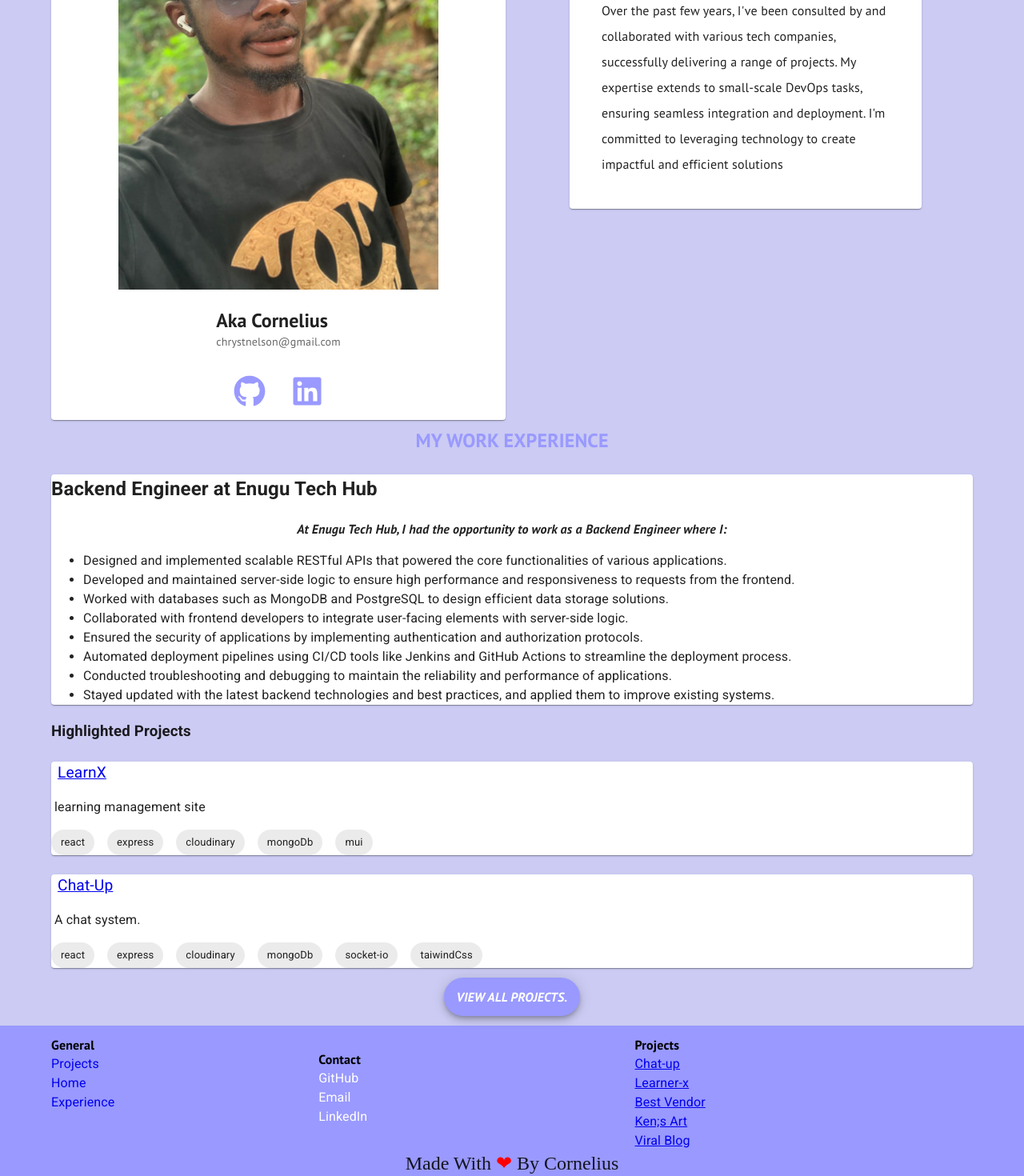
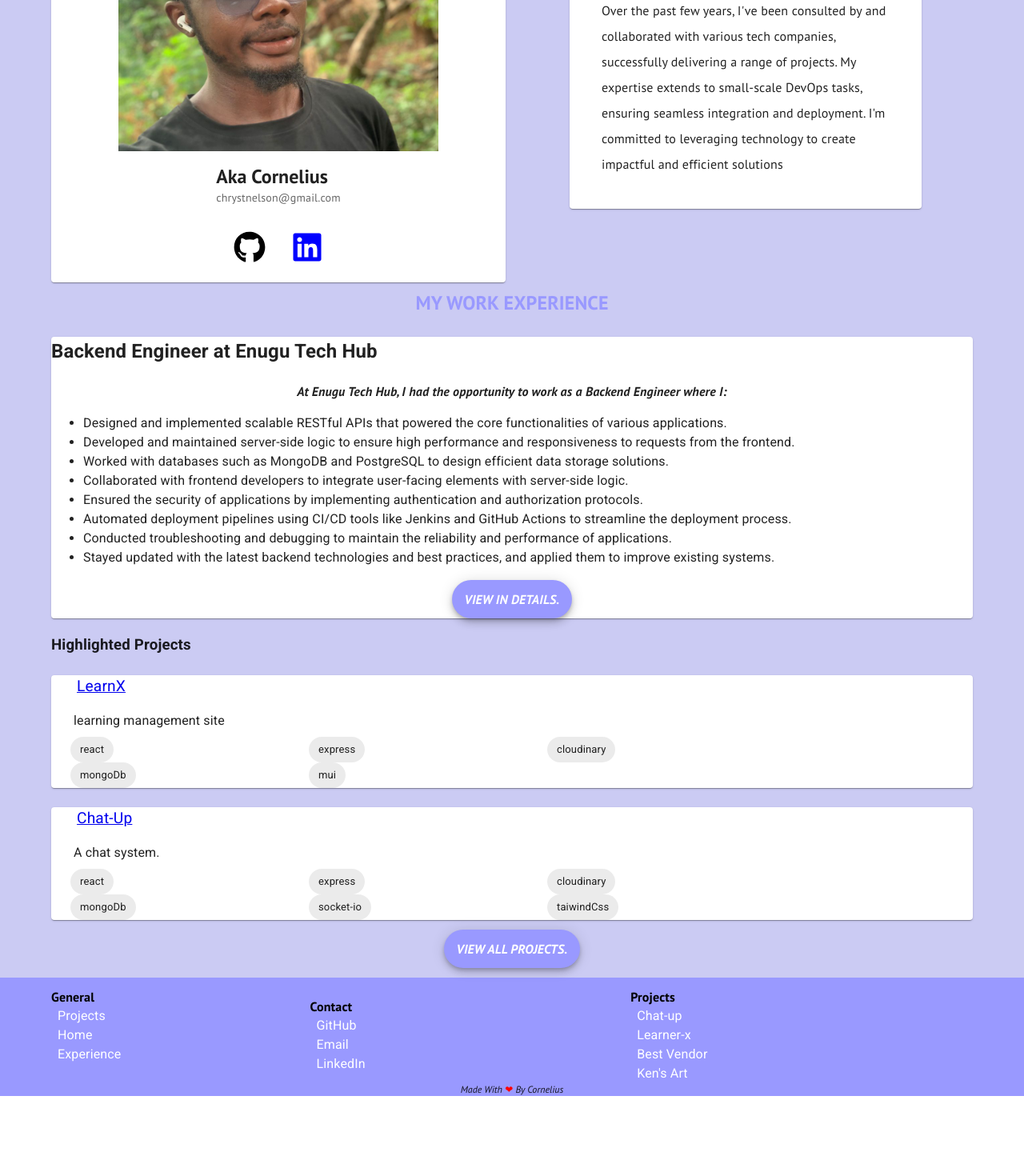
Before and after one commit to ChigoLite/porfolio, a Next.js app: page / in a window 1280 px wide. Shown: the part 381-1851 px from the top of the page at 80% size. After the commit the page ends 1751 px from the top, so only its background shows below. Built offline with nearby package versions, Linux system fonts and the light colour scheme.

Commit message:
switch to nice ui updated some links

```diff
--- a/Components/home/footer.js
+++ b/Components/home/footer.js
@@ -19,23 +19,25 @@ const Footer = () => {
             <Box>
               <Typography
                 className="contactName"
-                gutterButtom
                 sx={{
                   color: "black",
                   fontFamily: "sans_bold",
+                  paddingTop: "12px",
                 }}
               >
                 Contact
               </Typography>
               <div className="contacts">
                 <div>
-                  <a href="#">GitHub</a>
+                  <a href="https://github.com/ChigoLite">GitHub</a>
                 </div>
                 <div>
                   <a href={`mailto:chrystnelson@gmail.com`}>Email</a>
                 </div>
                 <div>
-                  <a href="#">LinkedIn</a>
+                  <a href="https://www.linkedin.com/in/aka-cornelius-489835252">
+                    LinkedIn
+                  </a>
                 </div>
               </div>
             </Box>
@@ -48,7 +50,7 @@ const Footer = () => {
                   sx={{
                     color: "black",
                     fontFamily: "sans_bold",
-                    marginTop: "12px",
+                    paddingTop: "12px",
                   }}
                 >
                   General
@@ -68,25 +70,24 @@ const Footer = () => {
                   sx={{
                     color: "black",
                     fontFamily: "sans_bold",
-                    marginTop: "12px",
+                    paddingTop: "12px",
                   }}
                 >
                   Projects
                 </Typography>
                 <Typography component="div">
-                  <a href="#">Chat-up</a>
+                  <a href="https://chat-up-beta.vercel.app/">Chat-up</a>
                 </Typography>
                 <Typography component="div">
-                  <a href="#">Learner-x</a>
+                  <a href="https://learner-x.vercel.app/">Learner-x</a>
                 </Typography>
                 <Typography component="div">
-                  <a href="#">Best Vendor</a>
+                  <a href="https://e-commerce-brown-eta.vercel.app/">
+                    Best Vendor
+                  </a>
                 </Typography>
                 <Typography component="div">
-                  <a href="#">Ken;s Art</a>
-                </Typography>
-                <Typography component="div">
-                  <a href="#">Viral Blog</a>
+                  <a href="https://ken-s-art.vercel.app/">Ken's Art</a>
                 </Typography>
               </Box>
             </Box>
@@ -99,7 +100,8 @@ const Footer = () => {
               sx={{
                 textAlign: "center",
                 textTransform: "capitalize",
-                fontFamily: "sans_BoltItalic",
+                fontFamily: "sans_italic",
+                fontSize: "12px",
               }}
             >
               made with <span style={{ color: "red" }}> ❤ </span> by cornelius
--- a/Components/home/landingpage.js
+++ b/Components/home/landingpage.js
@@ -18,6 +18,7 @@ import { FaGithub, FaLinkedin, FaLiraSign } from "react-icons/fa";
 import Image from "next/image";
 import { WorkEx } from "./workEx";
 import { ProjectsInfo } from "./projectInfo";
+import Link from "next/link";
 const Landingpage = () => {
   let result = ProjectsInfo.reduce((acc, user) => {
     if (user.rank >= 20) {
@@ -40,15 +41,17 @@ const Landingpage = () => {
                 }}
               >
                 <CardMedia sx={{ width: 400 }} title="Aka Cornelius">
+                  <Box sx={{ width: 400, height: 360, overflow: "hidden" }}>
                     <Image
                       src={developer}
                       width={400}
                       objectFit="cover"
                       objectPosition="contain"
                       alt="cornelius"
-                    height={200}
+                      height={320}
                       layout="responsive"
                     />
+                  </Box>
                 </CardMedia>
                 <CardContent>
                   <Typography
@@ -68,10 +71,14 @@ const Landingpage = () => {
                 </CardContent>
                 <CardActions>
                   <Button size="large">
-                    <FaGithub style={{ fontSize: "40px" }} />
+                    <a href="https://github.com/ChigoLite">
+                      <FaGithub style={{ fontSize: "40px", color: "black" }} />
+                    </a>
                   </Button>
                   <Button size="large">
-                    <FaLinkedin style={{ fontSize: "40px" }} />
+                    <a href="https://www.linkedin.com/in/aka-cornelius-489835252">
+                      <FaLinkedin style={{ fontSize: "40px", color: "blue" }} />
+                    </a>
                   </Button>
                 </CardActions>
               </Card>
@@ -130,21 +137,44 @@ const Landingpage = () => {
           <h3 className="workEx">my work experience</h3>
           <Paper>
             <WorkEx />
+            <Box
+              sx={{
+                display: "flex",
+                justifyContent: "center",
+                alignItem: "center",
+                textTransform: "capitalize",
+                marginTop: "12px",
+              }}
+            >
+              <Fab variant="extended" color="primary">
+                <Link href="/experience">
+                  <Typography
+                    sx={{ fontFamily: "sans_BoldItalic", color: "white" }}
+                  >
+                    View in Details.
+                  </Typography>
+                </Link>
+              </Fab>
+            </Box>
           </Paper>
           <Box>
             <h3>Highlighted Projects</h3>
             {result.map((project) => {
               return (
-                <Paper sx={{ marginTop: 3 }} key={project.name}>
-                  <a className="projectLink" href="#">
+                <Paper sx={{ paddingLeft: 3, marginTop: 3 }} key={project.name}>
+                  <a className="projectLink" href={project.link}>
                     {project.name}
                   </a>
                   <p style={{ paddingLeft: 4 }}>{project.category}</p>
-                  <Stack direction="row" spacing={2}>
+                  <Grid container rowSpacing={1} columnGap={2}>
                     {project.language.map((lang) => {
-                      return <Chip key={lang} label={lang} />;
+                      return (
+                        <Grid key={lang} xs={4} sm={4} md={3}>
+                          <Chip key={lang} label={lang} />
+                        </Grid>
+                      );
                     })}
-                  </Stack>
+                  </Grid>
                 </Paper>
               );
             })}
@@ -158,11 +188,13 @@ const Landingpage = () => {
               }}
             >
               <Fab variant="extended" color="primary">
+                <Link href="/projects">
                   <Typography
                     sx={{ fontFamily: "sans_BoldItalic", color: "white" }}
                   >
                     view all projects.
                   </Typography>
+                </Link>
               </Fab>
             </Box>
           </Box>
--- a/Components/home/navbar.js
+++ b/Components/home/navbar.js
@@ -25,7 +25,7 @@ const Navbar = () => {
             <Box>
               {navItems.map((item) => (
                 <Button key={item} sx={{ color: "#fff" }}>
-                  {item}
+                  <Link href="/projects">{item}</Link>
                 </Button>
               ))}
             </Box>
--- a/Components/home/projectInfo.js
+++ b/Components/home/projectInfo.js
@@ -22,7 +22,7 @@ export const ProjectsInfo = [
     name: "Chat-up",
     rank: 20,
     category: "A chat system.",
-    link: "https://ken-s-art.vercel.app/",
+    link: "https://chat-up-beta.vercel.app/",
     language: [
       "react",
       "express",
--- a/app/globals.css
+++ b/app/globals.css
@@ -85,6 +85,10 @@ body {
   padding: 8px;
   text-transform: capitalize;
   font-size: larger;
+  text-decoration: underline;
+}
+a {
+  text-decoration: none;
 }
 @media (max-width: 768px) {
   .contacts {
@@ -111,6 +115,7 @@ body {
 .contacts a {
   text-decoration: none;
   color: white;
+  padding: 8px;
 }
 .logo {
   /* background: #333; */
@@ -123,4 +128,12 @@ body {
 .general a {
   text-decoration: none;
   font-size: 16px;
+  color: white;
+  padding: 8px;
 }
+.projects a {
+  text-decoration: none;
+  font-size: 16px;
+  color: white;
+  padding: 8px;
+}
--- a/app/layout.js
+++ b/app/layout.js
@@ -11,8 +11,7 @@ import Navbar from "../Components/home/navbar";
 
 export const metadata = {
   title: "ChigoLite",
-  description:
-    "Explore a collection of software samples work, showcasing expertise in software development.",
+  description: "software enginner portfolio.",
 };
 
 export default function RootLayout({ children }) {
```
Also changed, not shown: app/projects/page.jsx (+30 -5 lines). Lines whose indentation alone changed are shown as unchanged.
